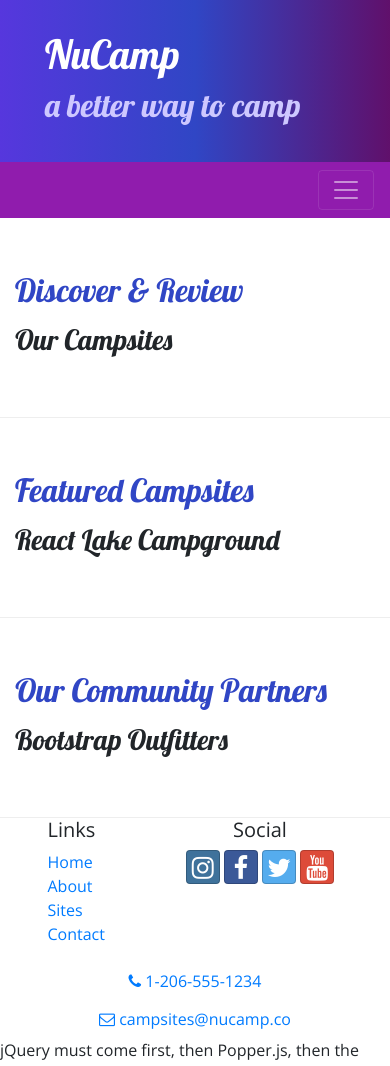
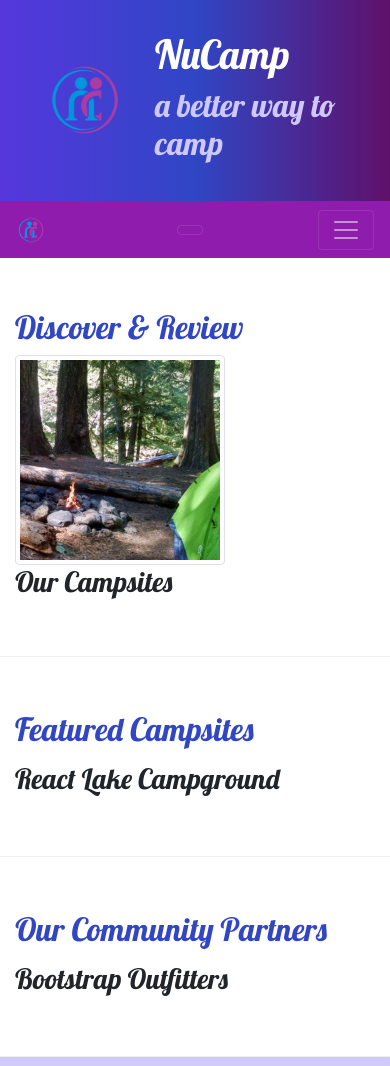
Before and after one commit to jonathan17ux/Boostrap_Project_Week1_C, a website: page index.html in a window 390 px wide. Shown: the top 1066 px of the page. Drawn offline with nearby package versions, Linux system fonts and the light colour scheme.

Commit message:
Adding Logo And Pictures

```diff
--- a/index.html
+++ b/index.html
@@ -24,6 +24,9 @@
     <header class="jumbotron jumbotron-fluid">
         <div class="container">
             <div class="row">
+                <div class="col-4 col-sm-3 col-md-2 align-self-center">
+                    <img src="img/logo.png" class="img-fluid" />
+                </div>
                 <div class="col">
                     <h1>NuCamp</h1>
                     <h2>a better way to camp</h2>
@@ -34,7 +37,9 @@
 
     <nav class="navbar navbar-expand-sm navbar-dark sticky-top">
         <div class="container">
-            <button class="navbar-toggler ml-auto" type="button"
+            <a class="navbar-brand" href="#"><img src="img/logo.png" height="30" width="30" /></a>
+            <button class="navbar-toggler" type="button" data-toggle="collapse" data-target="#nucampNavbar">
+            <button class="navbar-toggler " type="button"
             data-toggle="collapse" data-target="#nucampNavbar">
                 <span class="navbar-toggler-icon"></span>
             </button>
@@ -55,8 +60,12 @@
                 <h2 class="text-sm-right">Discover & Review</h2>
             </div>
             <div class="col">
-                <h3>Our Campsites</h3>
-                <p class="d-none d-sm-block">Explore our growing database of curated campsites and leave your own reviews!</p>
+                <div class="media"></div>
+                    <img class="de-flex mr-3 img-thumbnail" src="img/breadcrumb-trail-thumb.jpg" alt="Breadcrumb">
+                    <div class="media-body align-self-center">
+                        <h3>Our Campsites</h3>
+                        <p class="d-none d-sm-block">Explore our growing database of curated campsites and leave your own reviews!</p>
+                </div>
             </div>
         </div>
 
@@ -81,7 +90,7 @@
         </div>
     </div>
 
-    <footer class="side-footer">
+    <footer class="site-footer">
         <div class="container">
             <div class="row">
                 <div class="col-4 col-sm-2 offset-1">
@@ -108,7 +117,7 @@
         </div>
     </footer>
 
-    jQuery must come first, then Popper.js, then the Bootstrap JavaScript plugins.
+    <!-- jQuery must come first, then Popper.js, then the Bootstrap JavaScript plugins. -->
     <script src="node_modules/jquery/dist/jquery.slim.min.js"></script>
     <script src="node_modules/popper.js/dist/umd/popper.min.js"></script>
     <script src="node_modules/bootstrap/dist/js/bootstrap.min.js"></script>
```
Also changed, not shown: aboutus.html (+7 -2 lines), contactus.html (+7 -1 lines), img/bootstrap-thumb.png (added), img/breadcrumb-trail-thumb.jpg (added), img/breadcrumb-trail.jpg (added), img/chrome-river-thumb.jpg (added), img/chrome-river.jpg (added), img/logo.png (added), img/react-lake-thumb.jpg (added), img/react-lake.jpg (added).
